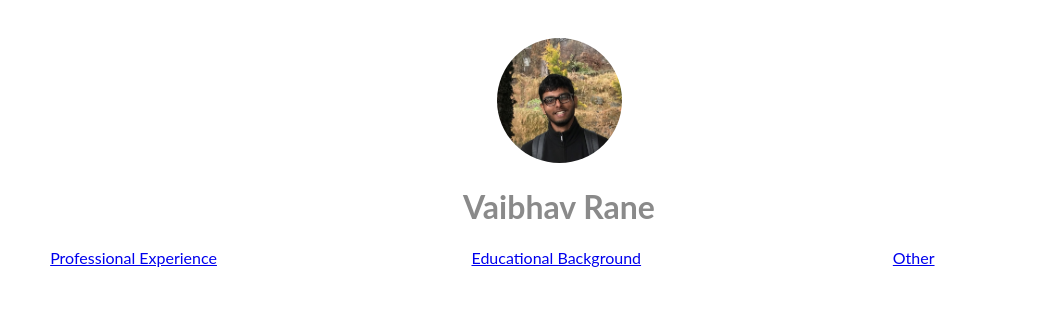
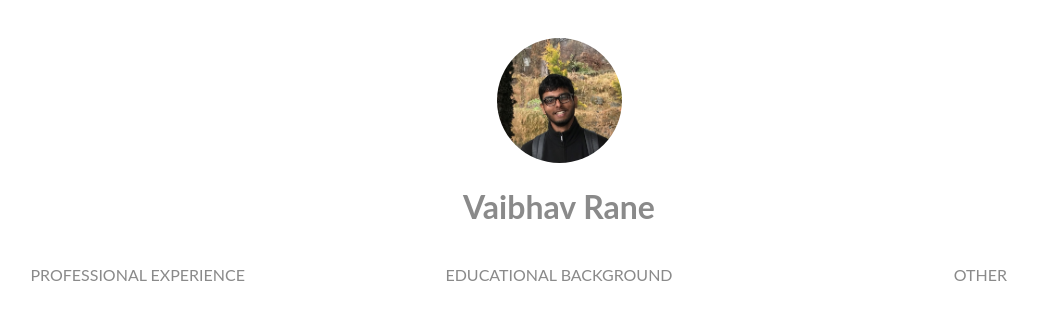
Before and after one commit to vaibhavcrane/vaibhavcrane.github.io, a plain HTML site: page index.html in a window 1280 px wide. Shown: the whole page, without its empty margins (81-1118 px from the left). Drawn offline with Linux system fonts and the light colour scheme.

Commit message:
added nav-column-wrapper and hover to nav-link-wrapper

```diff
--- a/index.html
+++ b/index.html
@@ -17,16 +17,22 @@
                 </div>
             </div>
             <div class="nav-wrapper">
+                <div class="nav-column-wrapper">
                     <div class="nav-link-wrapper">
                         <a href="professional.html">Professional Experience</a>
                     </div>
+                </div>
+                <div class="nav-column-wrapper">
                     <div class="nav-link-wrapper">
                         <a href="education.html">Educational Background</a>
                     </div>
+                </div>
+                <div class="nav-column-wrapper">
                     <div class="nav-link-wrapper">
                         <a href="other.html">Other</a>
                     </div>
                 </div>
             </div>
+        </div>
     </body>
 </html>
--- a/styles.css
+++ b/styles.css
@@ -29,10 +29,36 @@ body    {
 /*nav styles*/
 
 .nav-wrapper    {
+    display: grid;
+    grid-template-columns: 1fr 1fr 1fr;
+    height: 50px;
+}
+
+.nav-column-wrapper   {
+    height: 22px;
     display: flex;
-    justify-content: space-around;
+    justify-content: center;
+    padding-top: 17px;
 }
 
 .nav-link-wrapper   {
-    width: 175px;
+    border-bottom: 1px solid transparent;
+    transition: border-bottom 0.5s;
 }
+
+.nav-link-wrapper a {
+    text-transform: uppercase;
+    text-decoration: none;
+    color: #8a8a8a;
+    transition: color 0.5s;
+}
+
+.nav-link-wrapper:hover {
+    border-bottom: 1px solid;
+    transition: border-bottom 1s;
+}
+
+.nav-link-wrapper a:hover   {
+    color: black;
+    transition: color 1s;
+}
```
Lines whose indentation alone changed are shown as unchanged.
